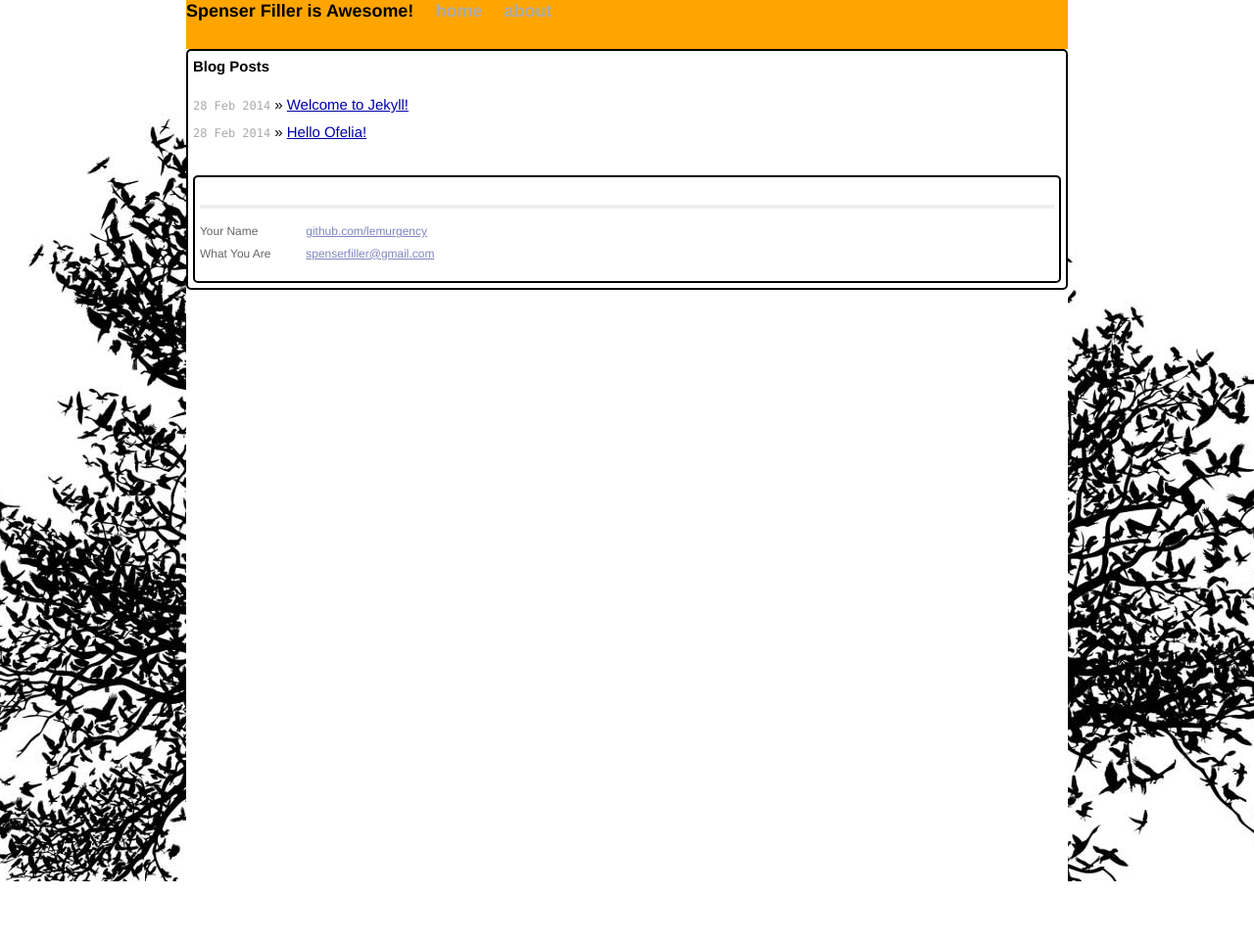
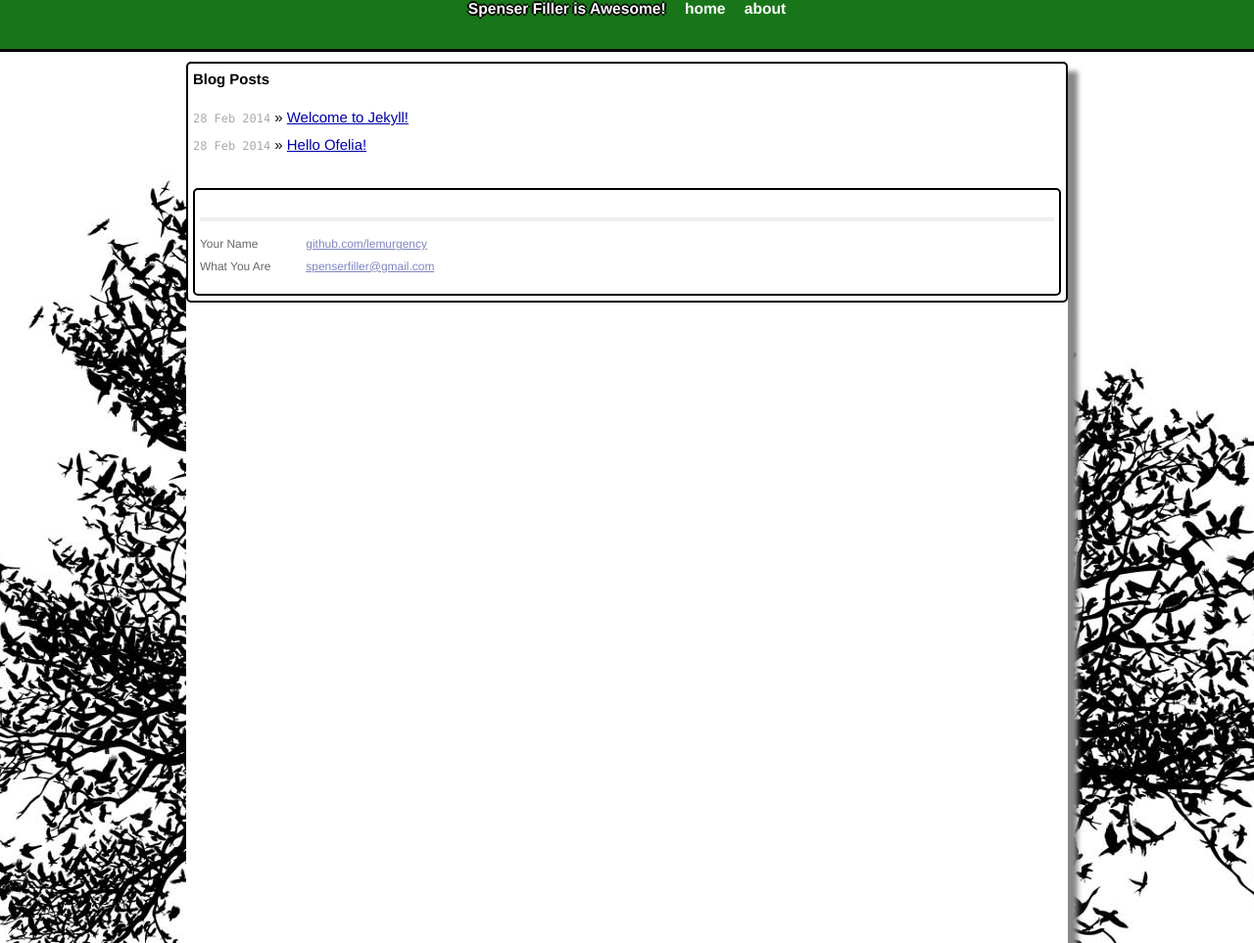
Before and after one commit to lemurgency/lemurgency.github.io, a Jekyll site: the page built from index.html, in a window 1280 px wide. Shown: the whole page at 98% size. Built offline with Jekyll 4.4.1, drawn with Linux system fonts in a browser that asks for light colours; Markdown is read by kramdown in place of the engine named in the settings; before the commit the page ends 900 px from its top, so only the background shows below that.

Commit message:
Changed some styling with header and banner

```diff
--- a/_layouts/default.html
+++ b/_layouts/default.html
@@ -14,15 +14,15 @@
 
     </head>
     <body>
-      <div class="page">
-        <div class="site">
-          <div class="banner">
+       <div class="banner">
             <div class="header">
               <h1 class="title"><a href="/">{{ site.name }}</a></h1>
               <a class="extra" href="/">home</a>
               <a class="extra" href="/about">about</a>
             </div>
           </div>
+      <div class="page">
+        <div class="site">
       <div class="content">
           {{ content }}
       <div class="content">
--- a/css/main.css
+++ b/css/main.css
@@ -67,28 +67,31 @@ max-width: 1400px;
   font-size: 115%;
   text-align: justify;
   width: 900px;
-  margin: 0 auto;
+  margin: 10px auto;
   line-height: 1.5em;
   background-color: white;
   min-height: 900px;
+  box-shadow: 10px 10px 5px #888888;
 }
 
 .content {
-  border:2px solid;
-  border-radius:5px;
-  border-color:black;
+  border: 2px solid;
+  border-radius: 5px;
+  border-color: black;
   padding: 5px;
 }
 .banner {
-background-color:orange;
-width:900px;
-height:50px;
+background-color: #197519;
+width: auto;
+height: 50px;
+border-bottom-style: solid;
+border-width: 3px;
 }
 
 .header a {
   font-weight: bold;
   text-decoration: none;
-  font-size:120%;
+  font-size: 120%;
 }
 
 .title {
@@ -97,7 +100,8 @@ height:50px;
 }
 
 .title a {
-  color: black;
+  color: white;
+  text-shadow: -2px 0 black, 0 2px black, 2px 0 black, 0 -2px black;
 }
 
 .title a:hover {
@@ -105,7 +109,7 @@ height:50px;
 }
 
 .header a.extra {
-  color: #aaa;
+  color: white;
   margin-left: 1em;
 }
 
```
